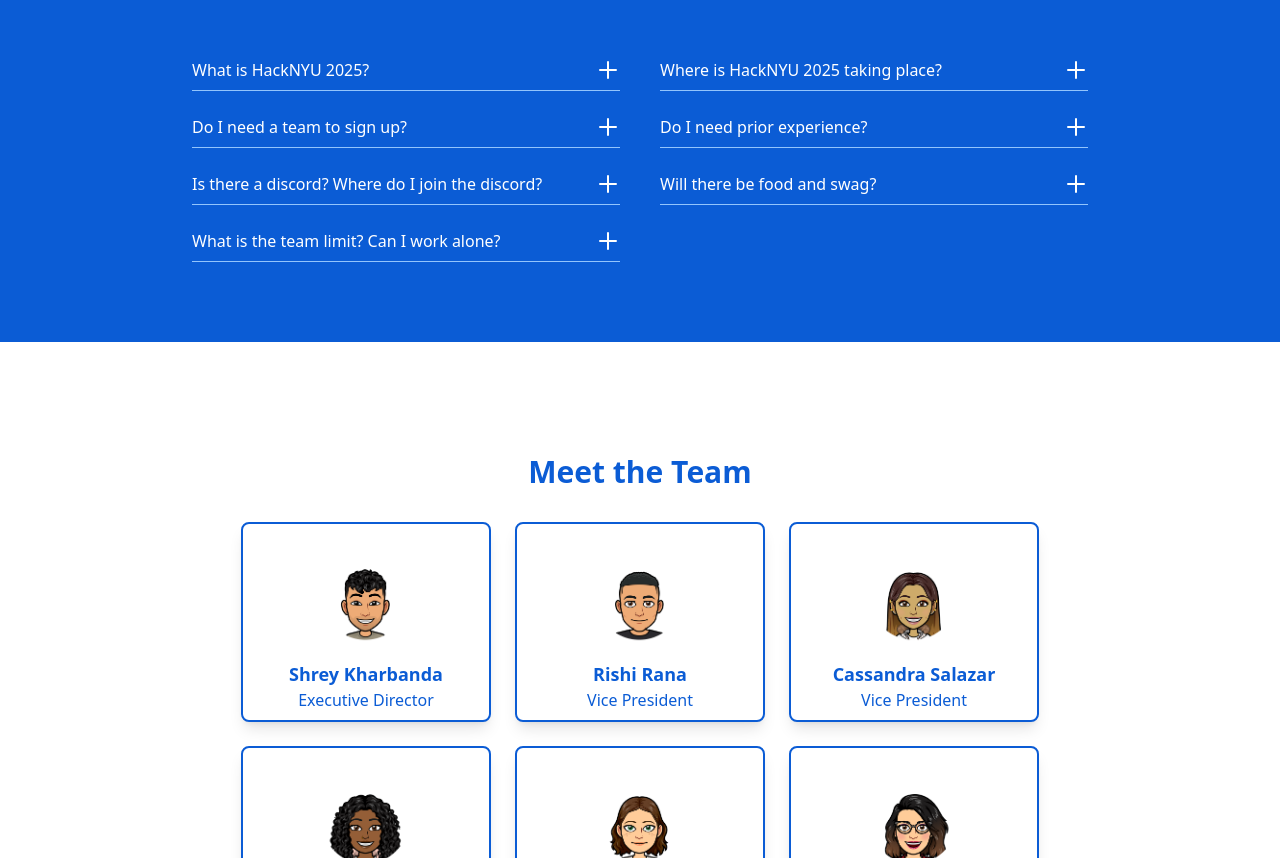
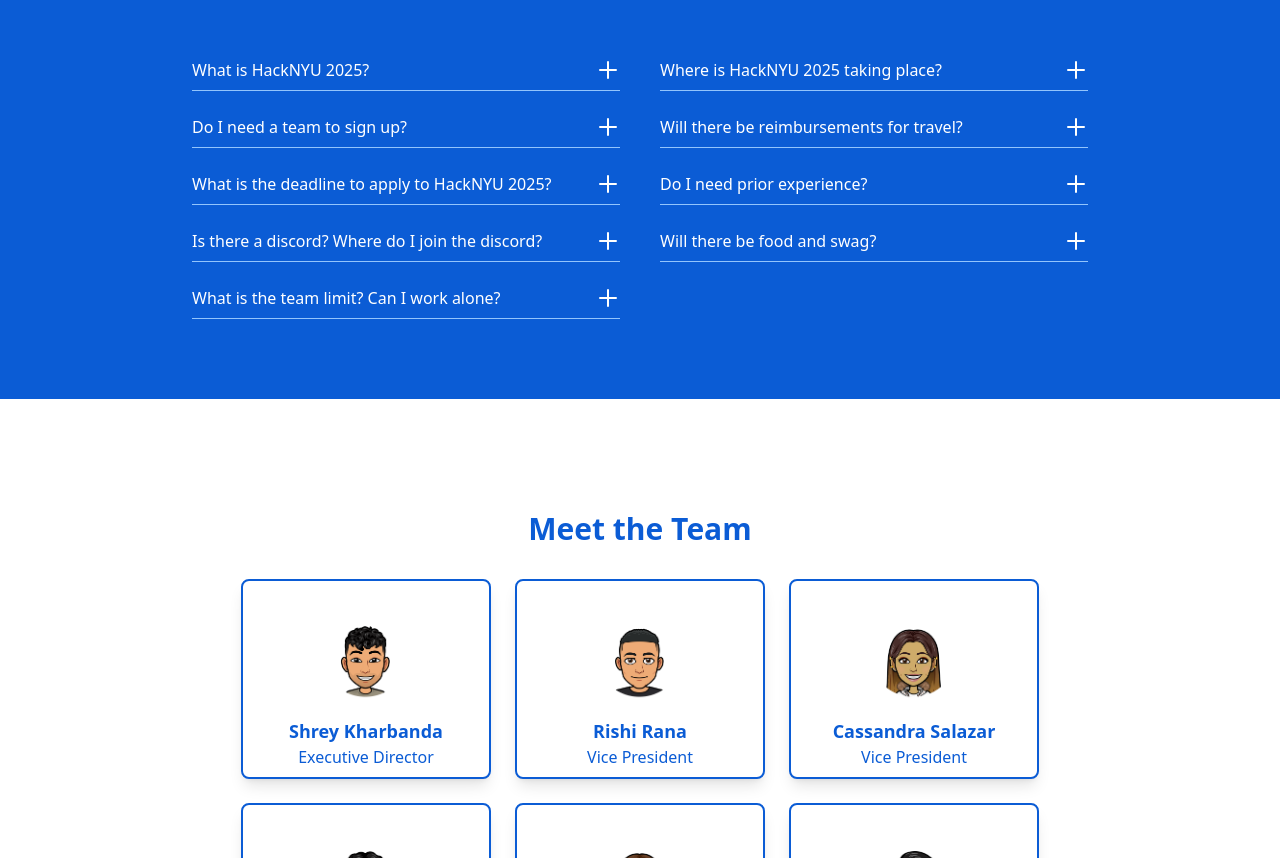
Before and after one commit to hacknyu/HackNYU-2025, a React (Vite) app: page / in a window 1280 px wide. Shown: the part 5920-6778 px from the top of the page. Built offline with nearby package versions, Linux system fonts and the light colour scheme.

Commit message:
update faq

```diff
--- a/src/sections/faq/FAQ.jsx
+++ b/src/sections/faq/FAQ.jsx
@@ -5,29 +5,28 @@
     {
       question: 'What is HackNYU 2025?',
       answer:
-        // "HackNYU 2025 is a 48-hour world-wide hackathon hosted by a team of NYU students. Come build your dream project, learn about the latest technologies and products from professionals and mentors, and, of course, win prizes! HackNYU is free, and made possible thanks to our wonderful sponsors and volunteers. HackNYU's hackathons are designed to promote inclusion, accessibility, and diversity and is currently open to NYU students and NYC high school students ONLY.",
-        "HackNYU 2025 is a 48-hour hackathon hosted by NYU students. Come build your dream project, learn about the latest technologies and products from professionals and mentors, and, of course, win prizes! HackNYU is free, and made possible thanks to our wonderful sponsors and volunteers.",
+        "HackNYU 2025 is a 48-hour hackathon hosted by NYU students! Come build your dream project, learn about the latest technologies and products from professionals and mentors, and, of course, win prizes! HackNYU is free, and made possible thanks to our wonderful sponsors and volunteers.",
     },
-    // {
-    //   question: 'Who can attend HackNYU 2025',
-    //   answer:
-    //     "NYU students and NYC high school students ONLY. Anyone 18 or older is encouraged to apply. However, we also welcome minors over the age of 16 to apply with a guardian's permission!",
-    // },
     {
       question: 'Where is HackNYU 2025 taking place?',
       answer:
-        "It takes places in Brooklyn Athletic Facility gym at NYU Tandon! You will get more details upon acceptance.",
+        "It takes places at NYU Tandon! You will get more details upon acceptance.",
     },
     {
       question: 'Do I need a team to sign up?',
       answer:
         'No, we will have a team forming opportunity during the hackathon as well as other ways to form teams beforehand once you are accepted!',
     },
-    // {
-    //   question: 'What is the deadline to apply to HackNYU 2025?',
-    //   answer:
-    //     'The deadline to apply is ____ for NYC high school students.',
-    // },
+    {
+      question: 'Will there be reimbursements for travel?',
+      answer:
+        'Unfortunately, we will not be able to provide reimbursements for travel this year.',
+    },
+    {
+      question: 'What is the deadline to apply to HackNYU 2025?',
+      answer:
+        'The deadline to apply is January 30th.',
+    },
     {
       question: 'Do I need prior experience?',
       answer:
@@ -48,7 +47,7 @@
       answer:
         'Teams should be 4 people max. While you can hack by yourself, we discourage it in the spirit of the hackathon!',
     },
-   ];
+  ];
 
   const [openIndex, setOpenIndex] = useState(null);
 
@@ -60,7 +59,6 @@
     <section id="faq" className="bg-blue md:rounded-t-[100px] min-h-0 flex flex-col items-center text-white px-8 py-8 md:py-20">
       <div className="flex flex-col justify-between w-full md:bg-transparent md:items-center md:min-h-0">
         <h1 className="text-[32px] font-bold">Frequently Asked Questions</h1>
-        {/* <p className="mt-auto text-sm md:hidden">hack.support@nyu.edu</p> */}
       </div>
 
       {/* this will merge into one column on mobile */}
```
